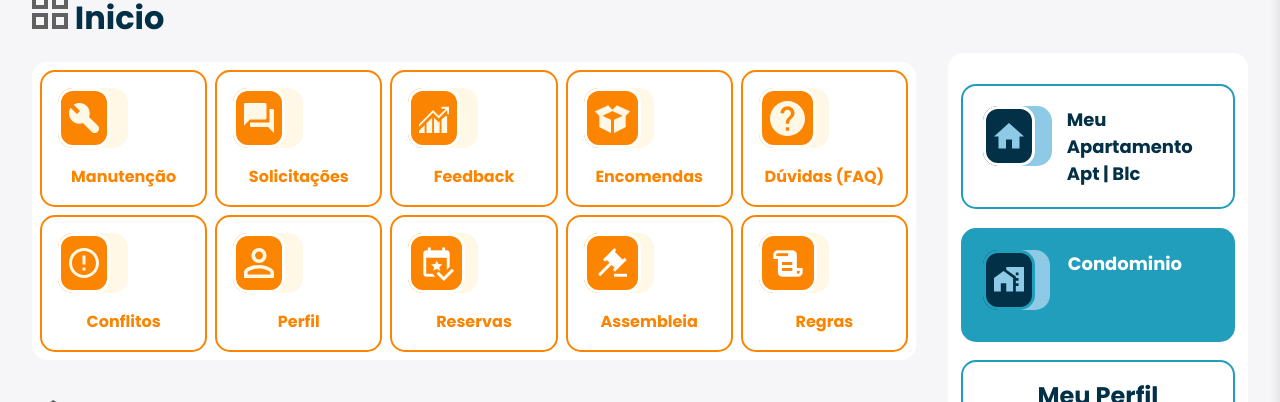
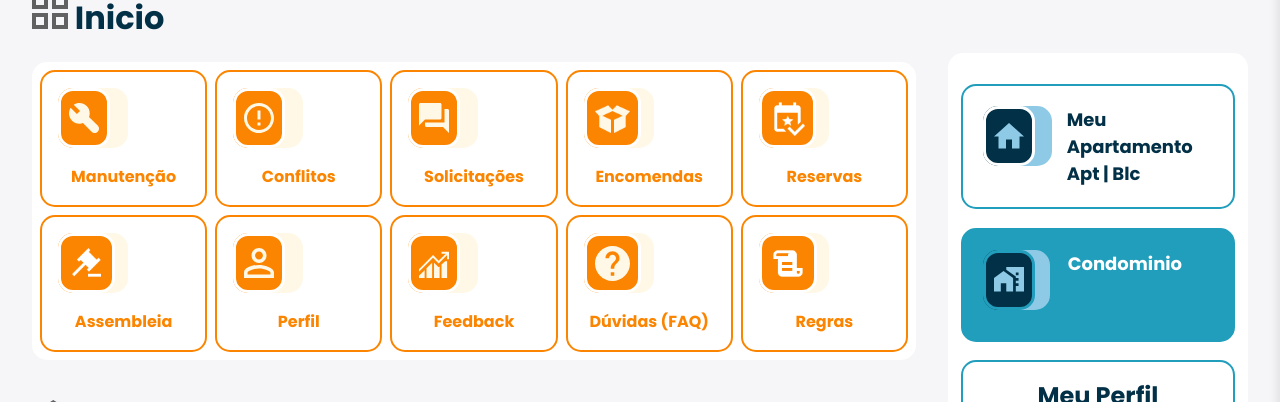
Before and after one commit to ProjetoARGUS/ReactPWA, a React (Vite) app: page /home in a window 1280 px wide. Shown: the part 127-529 px from the top of the page. Built offline with nearby package versions, Linux system fonts and the light colour scheme; no server answers; sample sign-in values are in the browser's storage.

Commit message:
Fix: Vercel URL

```diff
--- a/src/pages/HomePage/index.jsx
+++ b/src/pages/HomePage/index.jsx
@@ -43,14 +43,14 @@ export default function HomePage() {
 
   const service_items = [
     { Icon: manutencaoIcon, Title: "Manutenção", Nav: "/upKeep" },
+    { Icon: conflitosIcon, Title: "Conflitos", Nav: "/mediation" },
     { Icon: chatIcon, Title: "Solicitações", Nav: "/request" },
-    { Icon: feedbackIcon, Title: "Feedback", Nav: "/feedback" },
     { Icon: encomendasIcon, Title: "Encomendas", Nav: "/order" },
-    { Icon: faqIcon, Title: "Dúvidas (FAQ)", Nav: "/faq" },
-    { Icon: conflitosIcon, Title: "Conflitos", Nav: "/mediation" },
-    { Icon: perfilIcon, Title: "Perfil", Nav: "/profile" },
     { Icon: reservasIcon, Title: "Reservas", Nav: "/reservations" },
     { Icon: assembleiaIcon, Title: "Assembleia", Nav: "/assembly" },
+    { Icon: perfilIcon, Title: "Perfil", Nav: "/profile" },
+    { Icon: feedbackIcon, Title: "Feedback", Nav: "/feedback" },
+    { Icon: faqIcon, Title: "Dúvidas (FAQ)", Nav: "/faq" },
     { Icon: regrasIcon, Title: "Regras", Nav: "/rules" },
   ];
 
```
Also changed, not shown: public/vercel.json.
